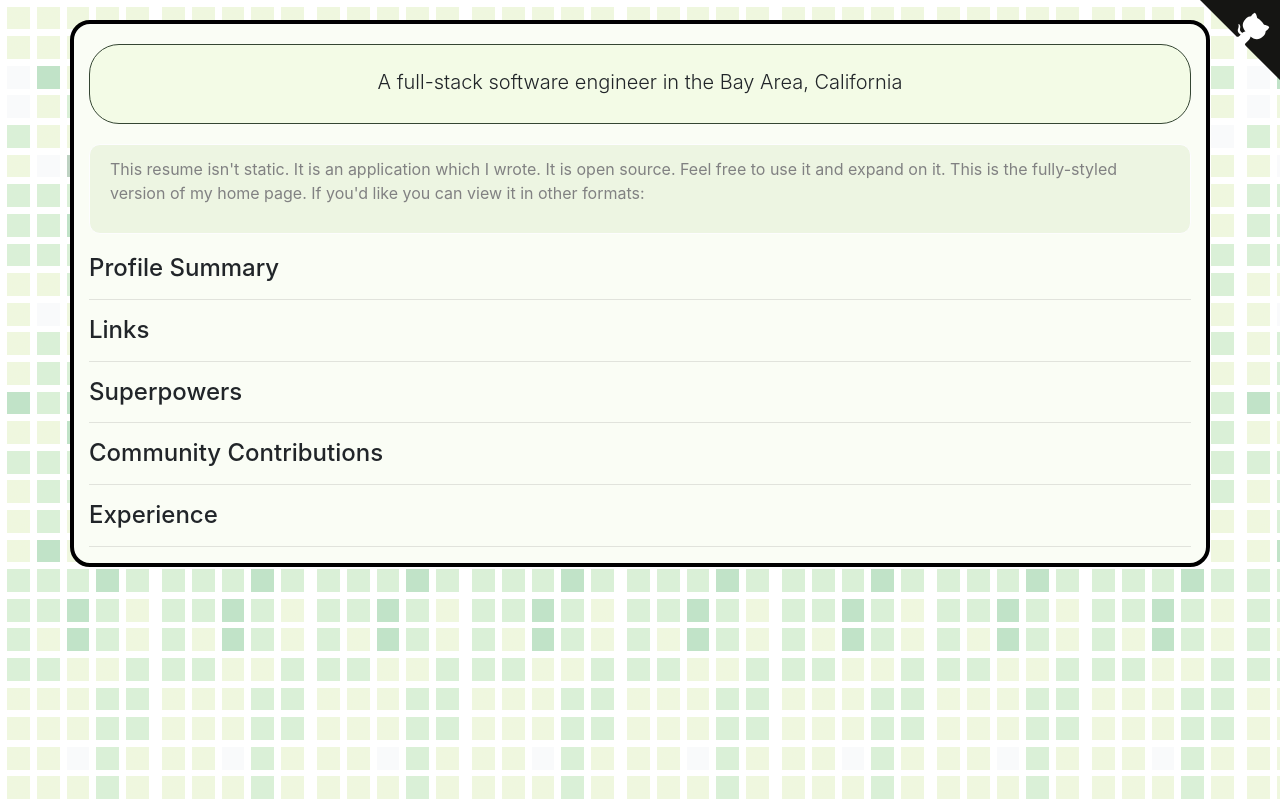
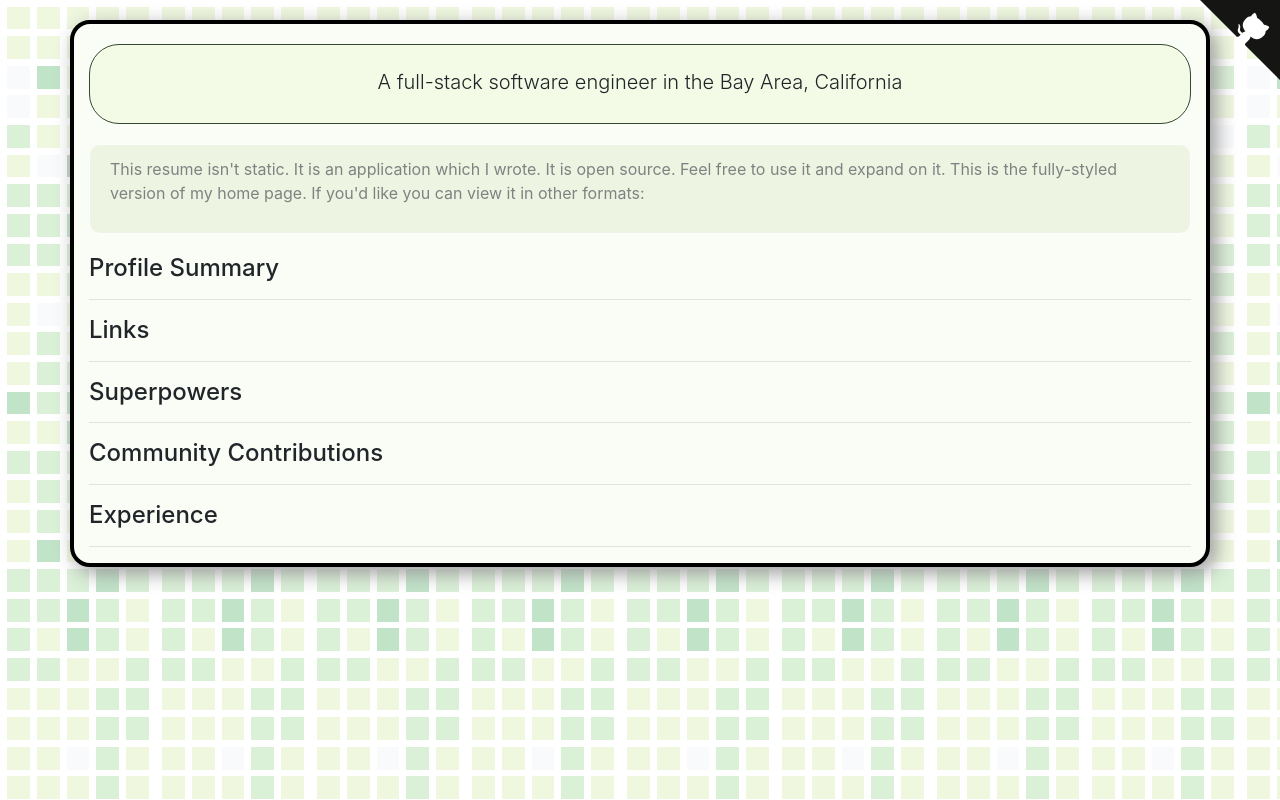
Before and after one commit to ben174/bugben, a Django app: page / in a window 1280 px wide. Run offline with Django 3.2, Linux system fonts and the light colour scheme; data that the repository does not hold is empty; parts of the project's set-up code (start-up, migrations or seed data) failed here and were passed over; some libraries are stand-ins or nearby versions.

Commit message:
add shadow

```diff
--- a/templates/resume.html
+++ b/templates/resume.html
@@ -14,6 +14,7 @@ main.container {
   margin-top: 20px;
   margin-bottom: 20px;
   border-radius: 20px;
+  box-shadow: #999 6px 6px 20px;
 }
 
 .header {
```
